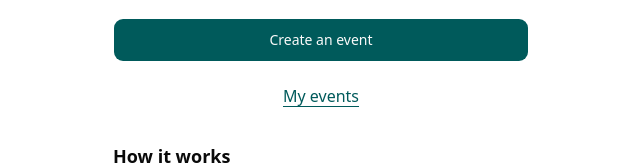
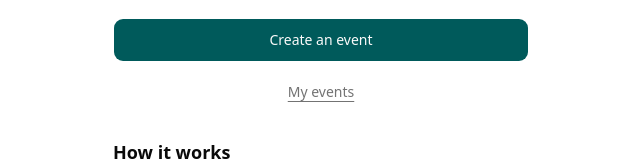
Before and after one commit to olaurendeau/fullcar, a Next.js app: page / in a window 1280 px wide. Shown: the part 182-350 px from the top of the page, without its empty margins (319-959 px from the left). Built offline with nearby package versions, Linux system fonts and the light colour scheme; no server answers.

Commit message:
fix(accueil): le lien « Mes événements » reprend le style du pied de page, centré à 8 px du bouton (#930)
Co-Authored-By: Claude Sonnet 5.5 <noreply@anthropic.com>

```diff
--- a/src/app/page.tsx
+++ b/src/app/page.tsx
@@ -2,7 +2,7 @@ import type { Metadata } from "next";
 import Link from "next/link";
 import { useTranslations } from "next-intl";
 import { BrandMark } from "@/components/brand/brand-mark";
-import { ContactFooter } from "@/components/contact/contact-footer";
+import { ContactFooter, inLink } from "@/components/contact/contact-footer";
 import { Button } from "@/components/ui/button";
 import { AccountDeletedNotice } from "./account-deleted-notice";
 import { publicPageMetadata } from "./site";
@@ -34,11 +34,9 @@ export default function Home() {
       <Button asChild className="h-11">
         <Link href="/nouveau">{t("create")}</Link>
       </Button>
-      {/* With or without a session: without one, /mes-evenements sends to /connexion (OA10.2). */}
-      <Link
-        href="/mes-evenements"
-        className="-mt-3 inline-flex min-h-11 items-center justify-center rounded-lg text-primary underline underline-offset-4 focus-visible:focus-ring"
-      >
+      {/* With or without a session: without one, /mes-evenements sends to /connexion (OA10.2).
+          Small, grey, centred, 8 px under the button (OA10.1): the footer's link style. */}
+      <Link href="/mes-evenements" className={`${inLink} -mt-4 self-center`}>
         {t("myEvents")}
       </Link>
       <div className="flex flex-col gap-3">
--- a/src/components/contact/contact-footer.tsx
+++ b/src/components/contact/contact-footer.tsx
@@ -12,7 +12,8 @@ export const CRISP_CHAT_URL = "https://go.crisp.chat/chat/embed/?website_id=3c4a
 /** The public repository of Fullcar (#489): a fixed address, nothing of the page taken along. */
 export const SOURCE_CODE_URL = "https://github.com/olaurendeau/fullcar";
 
-const inLink =
+/** A link of the page's last lines: 14 px, grey, 44 px tall at least, as wide as its text. */
+export const inLink =
   "inline-flex min-h-11 items-center rounded-lg px-3 text-sm text-muted-foreground underline underline-offset-4 focus-visible:focus-ring";
 
 const outLink = "inline-flex min-h-11 items-center px-3 text-sm text-muted-foreground underline underline-offset-4";
```
Also changed, not shown: 1 other file (tests, documents, lock files or other folders).
